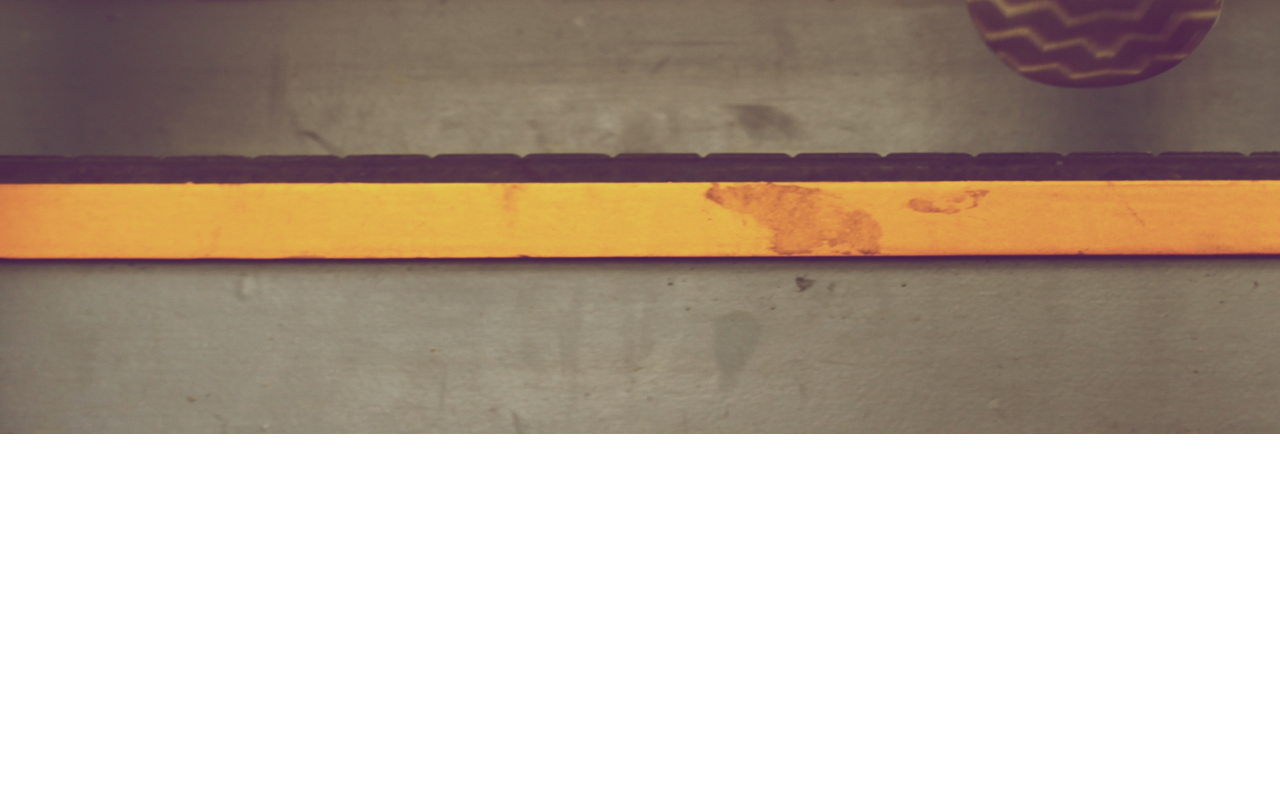
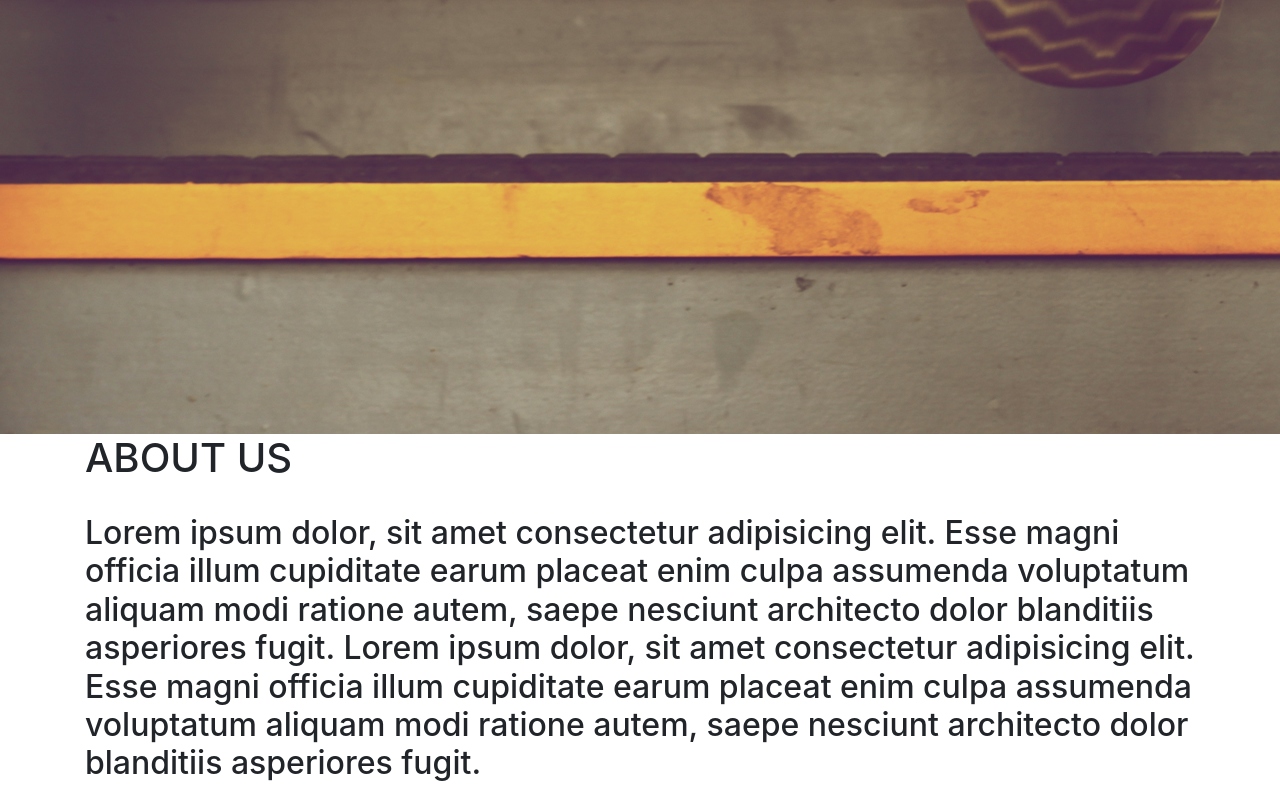
Before and after one commit to trevin-livele/delani_studio, a plain HTML site: page index.html in a window 1280 px wide. Shown: the part 326-1117 px from the top of the page. Before the commit the page ends 800 px from the top, so only its background shows below. Drawn offline with nearby package versions, Linux system fonts and the light colour scheme.

Commit message:
added section2 in a container

```diff
--- a/index.html
+++ b/index.html
@@ -27,7 +27,18 @@
         <img src="/assets/mouse_click.png" alt="">
     </div>
 
-
+    <div class="container">
+        <h1>ABOUT US</h1>
+        <br>
+        <h2>
+            Lorem ipsum dolor, sit amet consectetur adipisicing elit.
+            Esse magni officia illum cupiditate earum placeat enim culpa assumenda voluptatum
+            aliquam modi ratione autem, saepe nesciunt architecto dolor blanditiis asperiores fugit.
+            Lorem ipsum dolor, sit amet consectetur adipisicing elit.
+            Esse magni officia illum cupiditate earum placeat enim culpa assumenda voluptatum
+            aliquam modi ratione autem, saepe nesciunt architecto dolor blanditiis asperiores fugit.
+        </h2>
+    </div>
 
 
 
```
